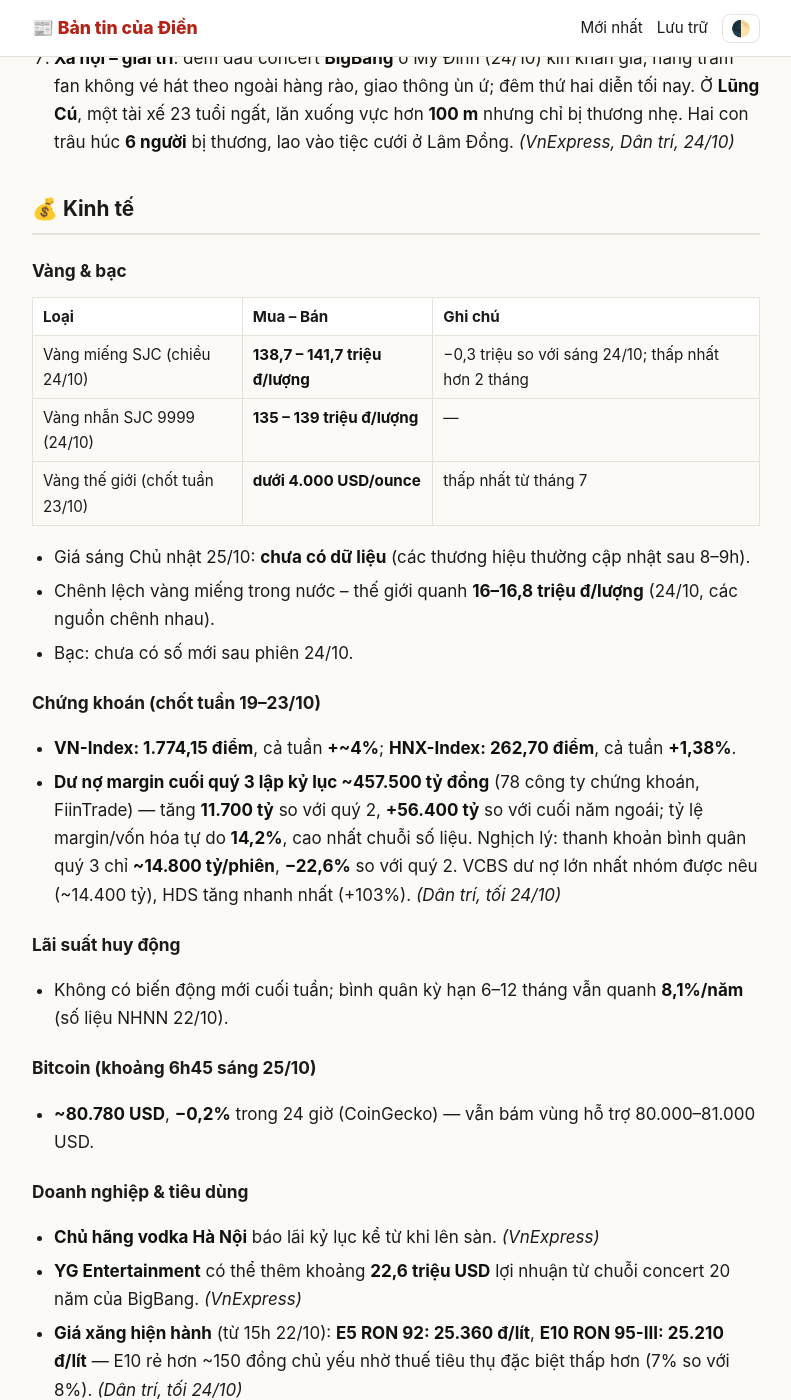
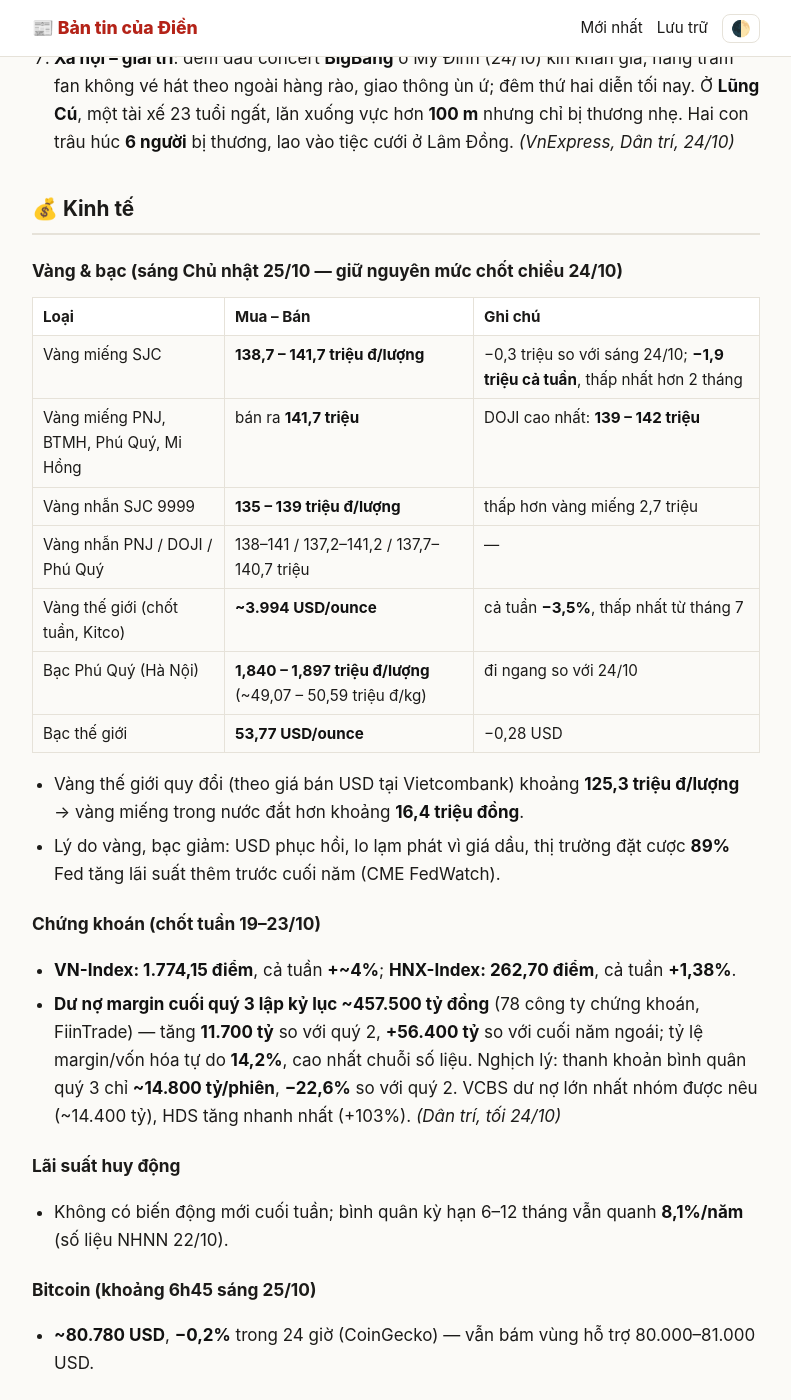
Before and after one commit to thanhdien426-lab/thanhdien426-lab.github.io, a Jekyll site: the page built from _issues/2026-10-25.md, in a window 1280 px wide and 1400 px high, scrolled down 804 px. Shown: the whole window, without its empty margins (244-1035 px from the left). Built offline with Jekyll 4.4.1, drawn with Linux system fonts in a browser that asks for light colours; some of the changed text lies outside the part shown.

Commit message:
Bản tin 25/10/2026: cập nhật giá vàng, bạc sáng
Co-Authored-By: Claude Opus 5.5 <noreply@anthropic.com>

```diff
--- a/_issues/2026-10-25.md
+++ b/_issues/2026-10-25.md
@@ -16,17 +16,20 @@ summary: "Brent chốt tuần 116,7 USD, cao nhất 6 tháng; Musk thừa nhận
 
 ## 💰 Kinh tế
 
-### Vàng & bạc
+### Vàng & bạc (sáng Chủ nhật 25/10 — giữ nguyên mức chốt chiều 24/10)
 
 | Loại | Mua – Bán | Ghi chú |
 |---|---|---|
-| Vàng miếng SJC (chiều 24/10) | **138,7 – 141,7 triệu đ/lượng** | −0,3 triệu so với sáng 24/10; thấp nhất hơn 2 tháng |
-| Vàng nhẫn SJC 9999 (24/10) | **135 – 139 triệu đ/lượng** | — |
-| Vàng thế giới (chốt tuần 23/10) | **dưới 4.000 USD/ounce** | thấp nhất từ tháng 7 |
+| Vàng miếng SJC | **138,7 – 141,7 triệu đ/lượng** | −0,3 triệu so với sáng 24/10; **−1,9 triệu cả tuần**, thấp nhất hơn 2 tháng |
+| Vàng miếng PNJ, BTMH, Phú Quý, Mi Hồng | bán ra **141,7 triệu** | DOJI cao nhất: **139 – 142 triệu** |
+| Vàng nhẫn SJC 9999 | **135 – 139 triệu đ/lượng** | thấp hơn vàng miếng 2,7 triệu |
+| Vàng nhẫn PNJ / DOJI / Phú Quý | 138–141 / 137,2–141,2 / 137,7–140,7 triệu | — |
+| Vàng thế giới (chốt tuần, Kitco) | **~3.994 USD/ounce** | cả tuần **−3,5%**, thấp nhất từ tháng 7 |
+| Bạc Phú Quý (Hà Nội) | **1,840 – 1,897 triệu đ/lượng** (~49,07 – 50,59 triệu đ/kg) | đi ngang so với 24/10 |
+| Bạc thế giới | **53,77 USD/ounce** | −0,28 USD |
 
-- Giá sáng Chủ nhật 25/10: **chưa có dữ liệu** (các thương hiệu thường cập nhật sau 8–9h).
-- Chênh lệch vàng miếng trong nước – thế giới quanh **16–16,8 triệu đ/lượng** (24/10, các nguồn chênh nhau).
-- Bạc: chưa có số mới sau phiên 24/10.
+- Vàng thế giới quy đổi (theo giá bán USD tại Vietcombank) khoảng **125,3 triệu đ/lượng** → vàng miếng trong nước đắt hơn khoảng **16,4 triệu đồng**.
+- Lý do vàng, bạc giảm: USD phục hồi, lo lạm phát vì giá dầu, thị trường đặt cược **89%** Fed tăng lãi suất thêm trước cuối năm (CME FedWatch).
 
 ### Chứng khoán (chốt tuần 19–23/10)
 
@@ -139,7 +142,7 @@ Cùng lúc, ngân hàng trung ương bị kẹt: dầu đẩy lạm phát lên n
 
 ## ⏳ Chưa công bố hôm nay
 
-Giá vàng, bạc sáng 25/10; tỷ giá trung tâm và ngân hàng (Chủ nhật); CPI, IIP, xuất nhập khẩu, FDI, bán lẻ tháng 10 (Cục Thống kê công bố đầu tháng 11); tăng trưởng tín dụng; lãi suất điều hành — chưa có dữ liệu mới.
+Tỷ giá trung tâm và ngân hàng (Chủ nhật); CPI, IIP, xuất nhập khẩu, FDI, bán lẻ tháng 10 (Cục Thống kê công bố đầu tháng 11); tăng trưởng tín dụng; lãi suất điều hành — chưa có dữ liệu mới.
 
 ## 📅 Lịch tuần tới (26–30/10)
 
@@ -167,6 +170,10 @@ Giá vàng, bạc sáng 25/10; tỷ giá trung tâm và ngân hàng (Chủ nhậ
 - Dân trí — [Biển người đổ về Mỹ Đình xem concert BIGBANG, giao thông ùn ứ](https://dantri.com.vn/dt360/bien-nguoi-do-ve-my-dinh-xem-concert-bigbang-giao-thong-un-u-20261024191950395.htm)
 - VnExpress — [Nam thanh niên sống sót sau khi lăn xuống vực sâu 100 m ở Lũng Cú](https://vnexpress.net/nam-thanh-nien-song-sot-sau-khi-lan-xuong-vuc-sau-100-m-o-lung-cu-5136480.html)
 - VnExpress — [Trâu húc 6 người bị thương ở Lâm Đồng](https://vnexpress.net/trau-huc-6-nguoi-bi-thuong-o-lam-dong-5136481.html)
+- Báo Đà Nẵng — [Giá vàng hôm nay 25/10/2026: Vàng miếng SJC, nhẫn trơn 9999 BTMC và vàng thế giới](https://baodanang.vn/gia-vang-hom-nay-25-10-2026-vang-mieng-sjc-nhan-tron-9999-btmc-va-vang-the-gioi-3356358.html)
+- Đọc nhanh — [Giá vàng hôm nay 25/10: Cả tuần giảm liên tiếp, SJC mất 1,9 triệu đồng](https://docnhanh.vn/kinh-te/gia-vang-hom-nay-2510-ca-tuan-giam-lien-tiep-sjc-mat-19-trieu-dong-tintuc1055467)
+- 24h — [Giá vàng hôm nay 25/10: Mất mốc 4.000 USD/ounce](https://www.24h.com.vn/kinh-doanh/gia-vang-hom-nay-25-10-mat-moc-4000-usd-ounce-c161a1805454.html)
+- Công Thương — [Giá bạc hôm nay 25/10/2026: Suy giảm phiên cuối tuần](https://congthuong.vn/gia-bac-hom-nay-25-10-2026-suy-giam-phien-cuoi-tuan-478403.html)
 - CafeF — [Giá vàng miếng, vàng nhẫn chiều 24/10](https://cafef.vn/gia-vang-mieng-vang-nhan-chieu-24-10-tai-sjc-pnj-doji-bao-tin-minh-chau-va-bao-tin-manh-hai-188261023214427223.chn)
 - VnExpress — [Vàng miếng về dưới 142 triệu đồng một lượng](https://vnexpress.net/gia-vang-moi-nhat-hom-nay-ngay-24-10-5136327.html)
 - VnExpress — [Giá vàng thế giới tiếp tục giảm, xuống thấp nhất 3 tháng](https://vnexpress.net/gia-vang-the-gioi-tiep-tuc-giam-xuong-thap-nhat-3-thang-5136287.html)
```
